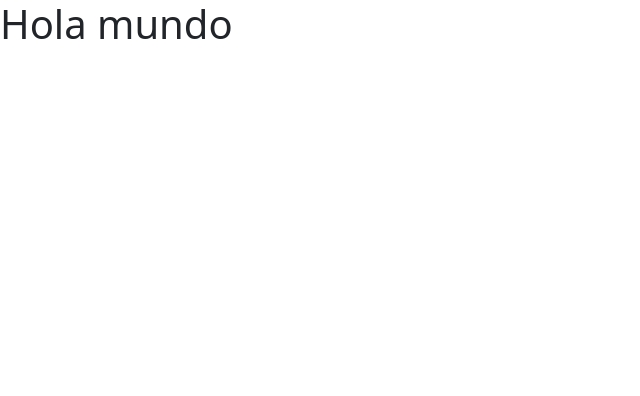
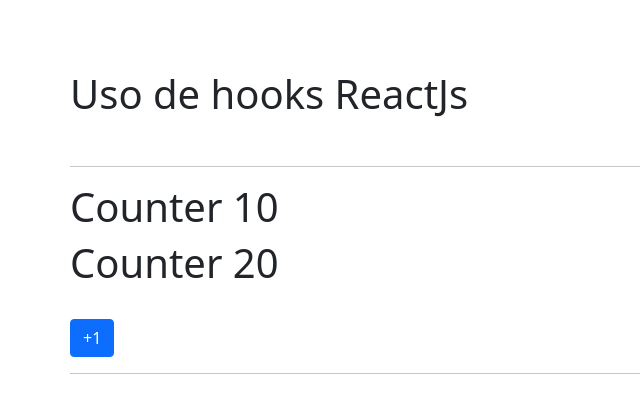
Before and after one commit to mundoenrique/05-hook-app, a React (Create React App) app: page / in a window 1280 px wide. Shown: the top 396 px of the page, without its empty margins (0-640 px from the left). Built offline with nearby package versions, Linux system fonts and the light colour scheme.

Commit message:
Counter app use state

```diff
--- a/src/App.js
+++ b/src/App.js
@@ -1,9 +1,13 @@
+import CounterApp from "./components/01-usestate/CounterApp";
 
 function App() {
 	return (
-		<div>
-			<h1>Hola mundo</h1>
-		</div>
+		<>
+			<h1>Uso de hooks ReactJs</h1>
+			<br /><hr />
+			<CounterApp />
+			<br /><hr />
+		</>
 	);
 }
 
--- /dev/null
+++ b/src/components/01-usestate/CounterApp.js
@@ -0,0 +1,31 @@
+import { useState } from 'react';
+import './counter.css';
+
+export default function CounterApp() {
+	const [counters, setCounter] = useState({
+		counter1: 10,
+		counter2: 20,
+		counter3: 30,
+		counter4: 40,
+	});
+	const {counter1, counter2} = counters;
+
+	return (
+		<>
+			<h1>Counter {counter1}</h1>
+			<h1>Counter {counter2}</h1>
+			<br />
+			<button
+				className="btn btn-primary"
+				onClick={() => {
+					setCounter({
+						...counters,
+						counter1: counter1 + 1
+					});
+				}}
+			>
+				+1
+			</button>
+		</>
+	)
+}
--- /dev/null
+++ b/src/components/01-usestate/counter.css
@@ -0,0 +1,3 @@
+body {
+	padding: 70px;
+}
```
